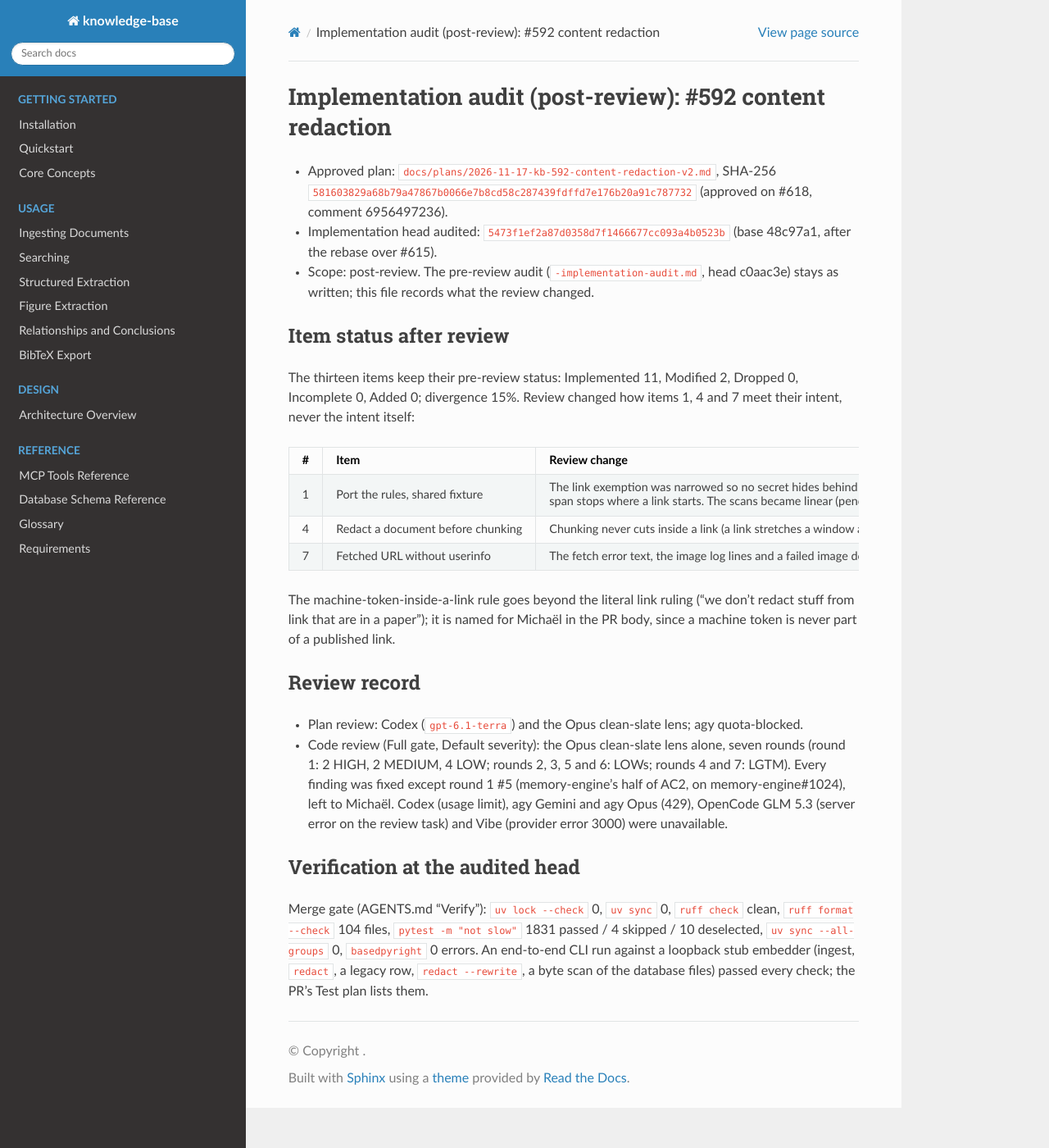
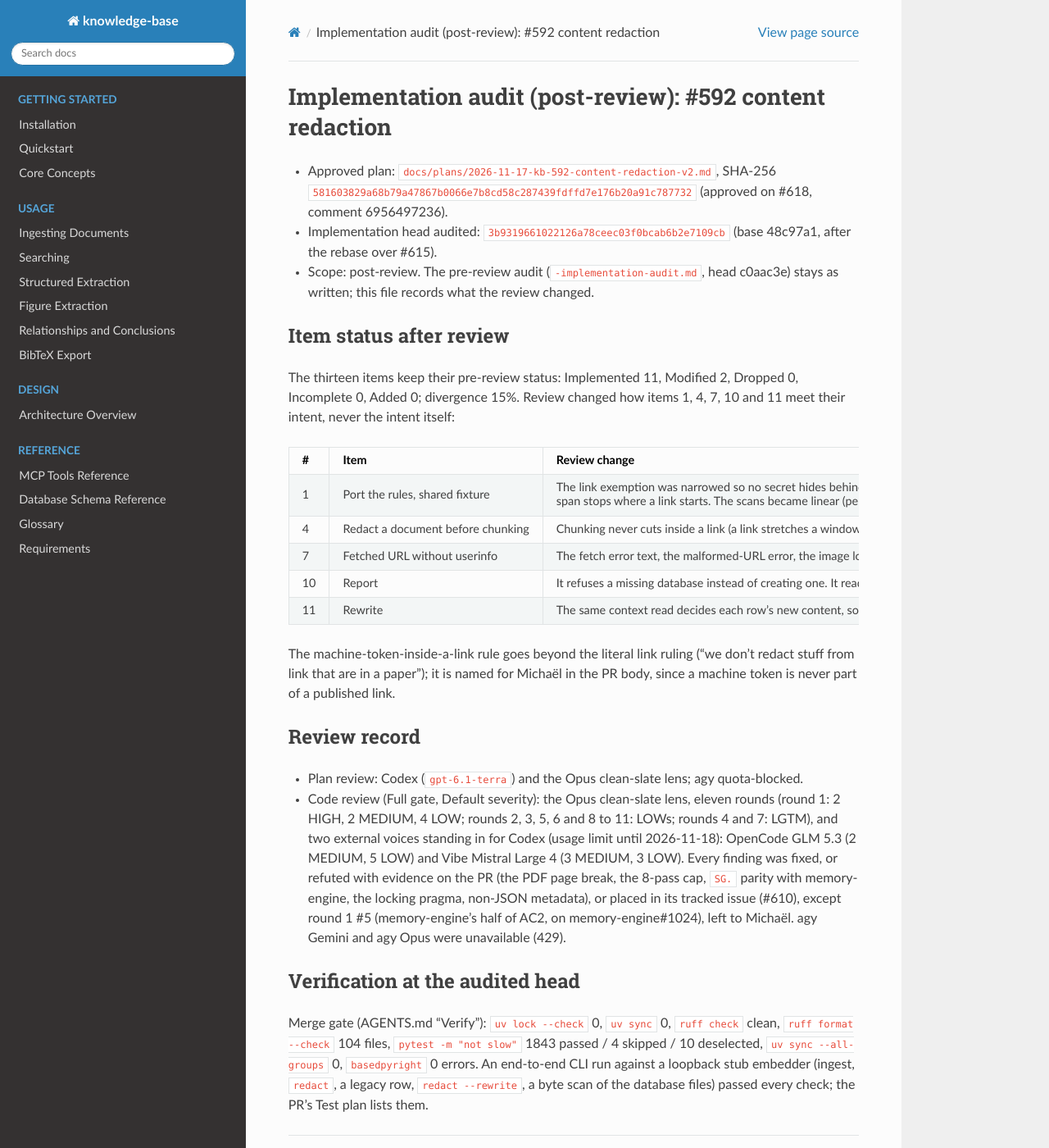
Before and after one commit to dutiona/knowledge-base, a Sphinx documentation site: the page built from docs/plans/2026-11-17-kb-592-content-redaction-v2-final-audit.md, in a window 1280 px wide and 1400 px high. Shown: the whole window at 82% size. Built offline with Sphinx 7.4.7 and the Read the Docs theme 3.1.0, drawn with Linux system fonts in a browser that asks for light colours.

Commit message:
docs(plans): bind the post-review audit to the final code head
The OpenCode and Vibe rounds and four more Opus rounds changed items 7,
10 and 11 after the audit was first written.

```diff
--- a/docs/plans/2026-11-17-kb-592-content-redaction-v2-final-audit.md
+++ b/docs/plans/2026-11-17-kb-592-content-redaction-v2-final-audit.md
@@ -2,20 +2,22 @@
 
 - Approved plan: `docs/plans/2026-11-17-kb-592-content-redaction-v2.md`, SHA-256
   `581603829a68b79a47867b0066e7b8cd58c287439fdffd7e176b20a91c787732` (approved on #618, comment 6956497236).
-- Implementation head audited: `5473f1ef2a87d0358d7f1466677cc093a4b0523b` (base 48c97a1, after the rebase over #615).
+- Implementation head audited: `3b9319661022126a78ceec03f0bcab6b2e7109cb` (base 48c97a1, after the rebase over #615).
 - Scope: post-review. The pre-review audit (`-implementation-audit.md`, head c0aac3e) stays as written; this file
   records what the review changed.
 
 ## Item status after review
 
 The thirteen items keep their pre-review status: Implemented 11, Modified 2, Dropped 0, Incomplete 0, Added 0;
-divergence 15%. Review changed how items 1, 4 and 7 meet their intent, never the intent itself:
+divergence 15%. Review changed how items 1, 4, 7, 10 and 11 meet their intent, never the intent itself:
 
 | # | Item | Review change |
 | --- | --- | --- |
 | 1 | Port the rules, shared fixture | The link exemption was narrowed so no secret hides behind it: a link's userinfo is excluded from the link span (every rule still reads it), a machine token is redacted inside a link, and a `-----BEGIN` span stops where a link starts. The scans became linear (pending spans merged on flush, bisect overlap checks, the context-word tail length-checked). The fixture grew to 99 cases; its SHA-256 is now `adc8e496cef3e495fbc57c1c9f9133d8e17553d02cffb710b454103bb69bf7e9`, outputs still from the patched Rust oracle. |
 | 4 | Redact a document before chunking | Chunking never cuts inside a link (a link stretches a window at most to four windows), and every stored chunk, and every piece the #615 input-limit split makes, is scrubbed again so it is a fixpoint. File ingest now scrubs before that split, so its stored-chunk lookup and token count see the stored text. The split moves a cut out of a link; only a link that alone counts more than the limit, or one over 4,000 characters, is still cut, as the usage docs say. |
-| 7 | Fetched URL without userinfo | The fetch error text, the image log lines and a failed image download's log line name the URL without its userinfo. |
+| 7 | Fetched URL without userinfo | The fetch error text, the malformed-URL error, the image log lines, a failed image download's and a failed browser render's log lines (the subprocess error repeats its argv) and the HTML-parse warning name the URL without its userinfo. |
+| 10 | Report | It refuses a missing database instead of creating one. It reads each legacy row between the windows that overlap it as the old 1000/200 chunker's did, paired per revision and read in every revision's context (bounded at 64 pairs, then one side at a time), so a fragment the old chunker cut is found. It reads chunks and folder summaries; the other tables are #610's, as the docs say. Its plan streams rows instead of loading the table. |
+| 11 | Rewrite | The same context read decides each row's new content, so a fragment is redacted with the rest of its secret. |
 
 The machine-token-inside-a-link rule goes beyond the literal link ruling ("we don't redact stuff from link that are
 in a paper"); it is named for Michaël in the PR body, since a machine token is never part of a published link.
@@ -23,14 +25,17 @@ in a paper"); it is named for Michaël in the PR body, since a machine token is
 ## Review record
 
 - Plan review: Codex (`gpt-6.1-terra`) and the Opus clean-slate lens; agy quota-blocked.
-- Code review (Full gate, Default severity): the Opus clean-slate lens alone, seven rounds (round 1: 2 HIGH, 2
-  MEDIUM, 4 LOW; rounds 2, 3, 5 and 6: LOWs; rounds 4 and 7: LGTM). Every finding was fixed except round 1 #5
-  (memory-engine's half of AC2, on memory-engine#1024), left to Michaël. Codex (usage limit), agy Gemini and agy
-  Opus (429), OpenCode GLM 5.3 (server error on the review task) and Vibe (provider error 3000) were unavailable.
+- Code review (Full gate, Default severity): the Opus clean-slate lens, eleven rounds (round 1: 2 HIGH, 2 MEDIUM,
+  4 LOW; rounds 2, 3, 5, 6 and 8 to 11: LOWs; rounds 4 and 7: LGTM), and two external voices standing in for Codex
+  (usage limit until 2026-11-18): OpenCode GLM 5.3 (2 MEDIUM, 5 LOW) and Vibe Mistral Large 4 (3 MEDIUM, 3 LOW).
+  Every finding was fixed, or refuted with evidence on the PR (the PDF page break, the 8-pass cap, `SG.` parity with
+  memory-engine, the locking pragma, non-JSON metadata), or placed in its tracked issue (#610), except round 1 #5
+  (memory-engine's half of AC2, on memory-engine#1024), left to Michaël. agy Gemini and agy Opus were unavailable
+  (429).
 
 ## Verification at the audited head
 
 Merge gate (AGENTS.md "Verify"): `uv lock --check` 0, `uv sync` 0, `ruff check` clean, `ruff format --check` 104
-files, `pytest -m "not slow"` 1831 passed / 4 skipped / 10 deselected, `uv sync --all-groups` 0, `basedpyright` 0
+files, `pytest -m "not slow"` 1843 passed / 4 skipped / 10 deselected, `uv sync --all-groups` 0, `basedpyright` 0
 errors. An end-to-end CLI run against a loopback stub embedder (ingest, `redact`, a legacy row, `redact --rewrite`,
 a byte scan of the database files) passed every check; the PR's Test plan lists them.
```
